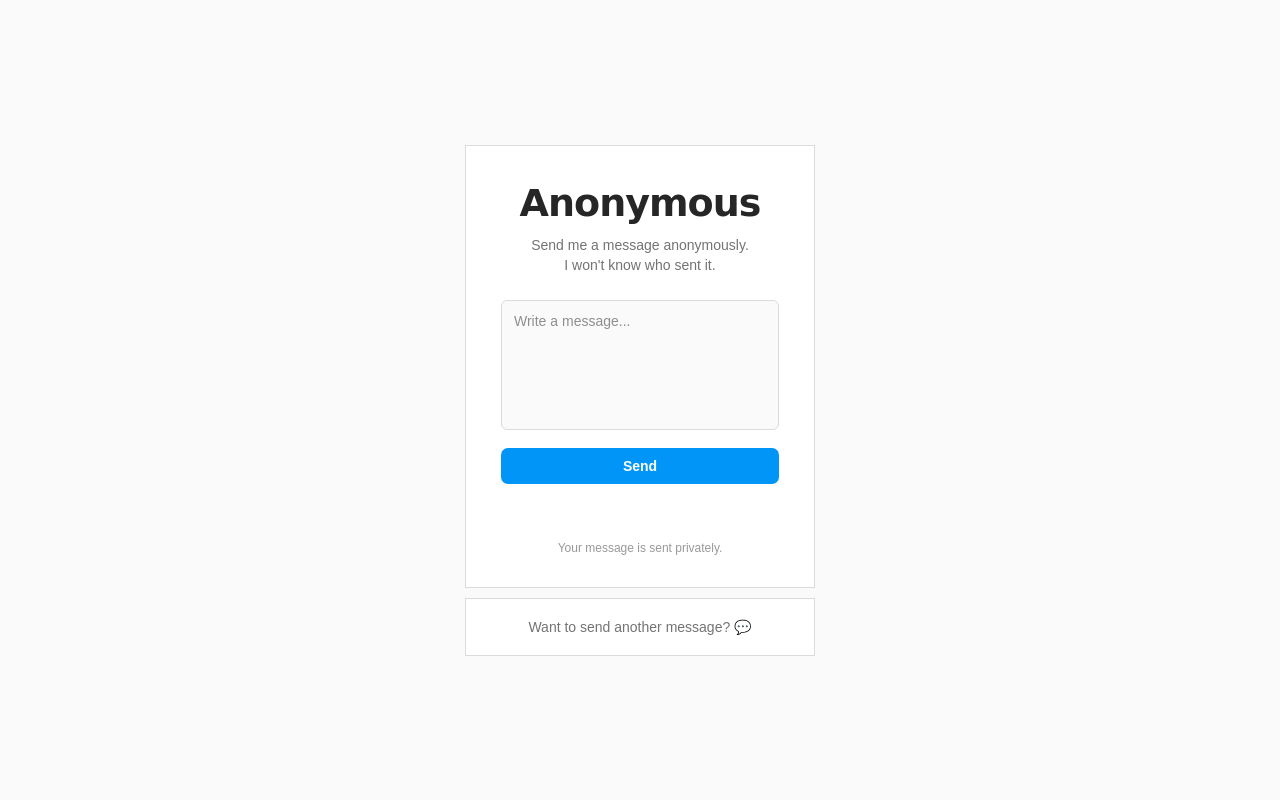
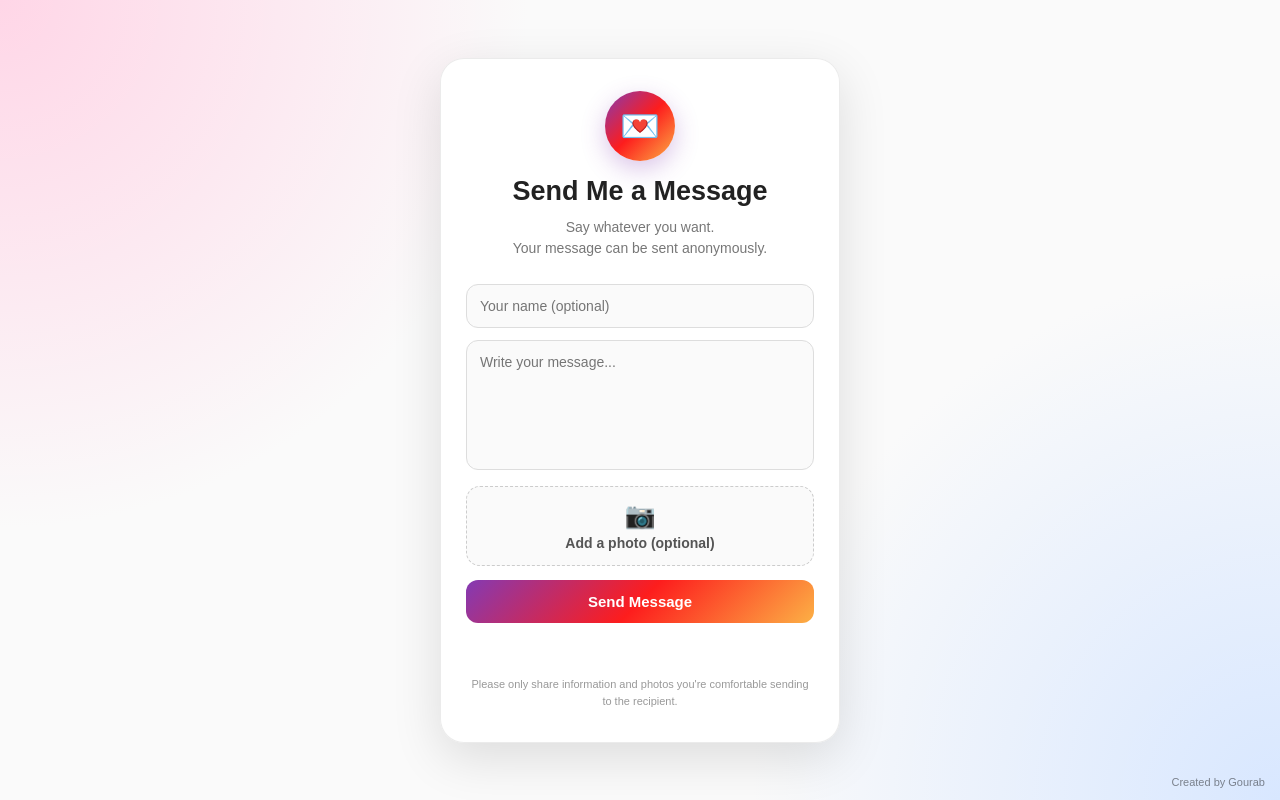
Before and after one commit to gourab-rabidas-1807/Anonymous-, a website: page index.html in a window 1280 px wide. Drawn offline with Linux system fonts and the light colour scheme.

Commit message:
Add files via upload

```diff
--- a/index.html
+++ b/index.html
@@ -14,201 +14,307 @@
     body {
       margin: 0;
       min-height: 100vh;
-      background: #fafafa;
       font-family: Arial, Helvetica, sans-serif;
+      background:
+        radial-gradient(circle at top left, #ffd6e7, transparent 35%),
+        radial-gradient(circle at bottom right, #d8e7ff, transparent 35%),
+        #fafafa;
+
       display: flex;
       justify-content: center;
       align-items: center;
-      color: #262626;
-    }
-
-    .container {
-      width: 100%;
-      max-width: 390px;
       padding: 20px;
     }
 
     .card {
-      background: white;
-      border: 1px solid #dbdbdb;
-      padding: 35px 35px 30px;
+      width: 100%;
+      max-width: 400px;
+      background: rgba(255,255,255,0.92);
+      border: 1px solid rgba(0,0,0,0.08);
+      border-radius: 24px;
+      padding: 32px 25px;
+      box-shadow: 0 15px 50px rgba(0,0,0,0.12);
       text-align: center;
     }
 
-    .logo {
-      font-family: cursive;
-      font-size: 38px;
-      font-weight: bold;
-      margin-bottom: 10px;
-      letter-spacing: -1px;
+    .icon {
+      width: 70px;
+      height: 70px;
+      margin: 0 auto 15px;
+
+      border-radius: 50%;
+
+      display: flex;
+      align-items: center;
+      justify-content: center;
+
+      font-size: 32px;
+
+      background: linear-gradient(
+        135deg,
+        #833ab4,
+        #fd1d1d,
+        #fcb045
+      );
+
+      color: white;
+      box-shadow: 0 8px 25px rgba(131,58,180,0.3);
+    }
+
+    h1 {
+      margin: 0;
+      font-size: 27px;
+      color: #222;
     }
 
     .subtitle {
-      color: #737373;
+      margin: 10px 0 25px;
+      color: #777;
       font-size: 14px;
-      line-height: 20px;
-      margin-bottom: 25px;
+      line-height: 21px;
+    }
+
+    input,
+    textarea {
+      width: 100%;
+      border: 1px solid #ddd;
+      background: #fafafa;
+      border-radius: 12px;
+      padding: 13px;
+      font-size: 14px;
+      outline: none;
+      margin-bottom: 12px;
+    }
+
+    input:focus,
+    textarea:focus {
+      border-color: #a855f7;
+      background: white;
     }
 
     textarea {
-      width: 100%;
       height: 130px;
       resize: none;
-      border: 1px solid #dbdbdb;
-      border-radius: 6px;
-      background: #fafafa;
-      padding: 12px;
-      font-size: 14px;
-      outline: none;
-      font-family: Arial, Helvetica, sans-serif;
+      font-family: inherit;
     }
 
-    textarea:focus {
-      border-color: #a8a8a8;
-      background: white;
+    .photo-box {
+      border: 1.5px dashed #ccc;
+      border-radius: 14px;
+      padding: 14px;
+      margin-bottom: 14px;
+      background: #fafafa;
     }
 
-    textarea::placeholder {
-      color: #8e8e8e;
+    .photo-label {
+      display: block;
+      cursor: pointer;
+      color: #555;
+      font-size: 14px;
+      font-weight: bold;
+    }
+
+    .photo-label span {
+      display: block;
+      font-size: 25px;
+      margin-bottom: 5px;
+    }
+
+    #photo {
+      display: none;
+    }
+
+    #preview {
+      display: none;
+      max-width: 100%;
+      max-height: 180px;
+      margin: 12px auto 0;
+      border-radius: 12px;
     }
 
     button {
       width: 100%;
-      margin-top: 14px;
-      border: none;
-      border-radius: 7px;
-      padding: 10px;
-      background: #0095f6;
+      border: 0;
+      border-radius: 12px;
+      padding: 13px;
+      font-size: 15px;
+      font-weight: bold;
       color: white;
-      font-size: 14px;
-      font-weight: bold;
       cursor: pointer;
+
+      background: linear-gradient(
+        135deg,
+        #833ab4,
+        #fd1d1d,
+        #fcb045
+      );
+
+      transition: transform .15s, opacity .15s;
     }
 
     button:active {
-      opacity: 0.7;
+      transform: scale(.97);
+      opacity: .8;
     }
 
     button:disabled {
-      opacity: 0.5;
+      opacity: .5;
       cursor: not-allowed;
     }
 
     #status {
       min-height: 20px;
-      margin: 14px 0 0;
+      margin-top: 15px;
       font-size: 13px;
     }
 
     .success {
-      color: #16883e;
+      color: #16803c;
     }
 
     .error {
       color: #d93025;
     }
 
-    .footer-card {
-      background: white;
-      border: 1px solid #dbdbdb;
-      margin-top: 10px;
-      padding: 20px;
-      text-align: center;
-      font-size: 14px;
-      color: #737373;
-    }
-
-    .small {
-      font-size: 12px;
+    .privacy {
+      margin-top: 18px;
       color: #999;
-      margin-top: 22px;
+      font-size: 11px;
       line-height: 17px;
     }
 
-    @media (max-width: 430px) {
-      body {
-        align-items: flex-start;
-        padding-top: 45px;
-      }
+    .credit {
+      position: fixed;
+      bottom: 12px;
+      right: 15px;
 
-      .container {
-        padding: 10px;
-      }
-
-      .card {
-        border: none;
-      }
-
-      .footer-card {
-        border: none;
-      }
+      font-size: 11px;
+      color: rgba(0,0,0,.45);
     }
   </style>
 </head>
 
 <body>
 
-  <div class="container">
-
   <div class="card">
 
-      <div class="logo">
-        Anonymous
+    <div class="icon">
+      💌
     </div>
 
+    <h1>Send Me a Message</h1>
+
     <div class="subtitle">
-        Send me a message anonymously.
-        <br>
-        I won't know who sent it.
+      Say whatever you want.<br>
+      Your message can be sent anonymously.
     </div>
 
     <form id="messageForm">
 
+      <input
+        type="text"
+        id="name"
+        maxlength="50"
+        placeholder="Your name (optional)"
+      >
+
       <textarea
         id="message"
-          maxlength="1000"
-          placeholder="Write a message..."
+        maxlength="2000"
+        placeholder="Write your message..."
         required
       ></textarea>
 
+      <div class="photo-box">
+
+        <label class="photo-label" for="photo">
+          <span>📷</span>
+          Add a photo (optional)
+        </label>
+
+        <input
+          type="file"
+          id="photo"
+          accept="image/*"
+          capture="environment"
+        >
+
+        <img id="preview" alt="Photo preview">
+
+      </div>
+
       <button id="sendButton" type="submit">
-          Send
+        Send Message
       </button>
 
     </form>
 
-      <p id="status"></p>
+    <div id="status"></div>
 
-      <div class="small">
-        Your message is sent privately.
+    <div class="privacy">
+      Please only share information and photos you're comfortable
+      sending to the recipient.
     </div>
 
   </div>
 
-    <div class="footer-card">
-      Want to send another message? 💬
-    </div>
-
+  <div class="credit">
+    Created by Gourab
   </div>
 
 
   <script>
 
     const form = document.getElementById("messageForm");
-    const message = document.getElementById("message");
+    const nameInput = document.getElementById("name");
+    const messageInput = document.getElementById("message");
+    const photoInput = document.getElementById("photo");
+    const preview = document.getElementById("preview");
     const button = document.getElementById("sendButton");
     const status = document.getElementById("status");
 
+
+    /* Photo preview */
+
+    photoInput.addEventListener("change", function() {
+
+      const file = this.files[0];
+
+      if (!file) {
+        preview.style.display = "none";
+        return;
+      }
+
+      if (!file.type.startsWith("image/")) {
+        alert("Please select an image.");
+        this.value = "";
+        return;
+      }
+
+      const url = URL.createObjectURL(file);
+
+      preview.src = url;
+      preview.style.display = "block";
+
+    });
+
+
+    /* Send */
 
     form.addEventListener("submit", async function(event) {
 
       event.preventDefault();
 
-      const text = message.value.trim();
+      const name = nameInput.value.trim();
+      const message = messageInput.value.trim();
+      const photo = photoInput.files[0];
 
-      if (!text) {
+
+      if (!message) {
+
         status.textContent = "Please write a message.";
         status.className = "error";
+
         return;
       }
 
@@ -220,17 +326,21 @@
 
       try {
 
+        const formData = new FormData();
+
+        formData.append("name", name);
+        formData.append("message", message);
+
+        if (photo) {
+          formData.append("photo", photo);
+        }
+
+
         const response = await fetch("/message", {
 
           method: "POST",
 
-          headers: {
-            "Content-Type": "application/json"
-          },
-
-          body: JSON.stringify({
-            message: text
-          })
+          body: formData
 
         });
 
@@ -240,28 +350,37 @@
 
         if (response.ok && data.success) {
 
-          message.value = "";
+          form.reset();
 
-          status.textContent = "Message sent!";
+          preview.src = "";
+          preview.style.display = "none";
+
+          status.textContent = "Message sent successfully! 💌";
           status.className = "success";
 
         } else {
 
-          status.textContent = "Couldn't send the message.";
+          status.textContent =
+            data.error || "Couldn't send the message.";
+
           status.className = "error";
 
         }
 
       } catch (error) {
 
-        status.textContent = "Something went wrong. Try again.";
+        console.error(error);
+
+        status.textContent =
+          "Something went wrong. Please try again.";
+
         status.className = "error";
 
       }
 
 
       button.disabled = false;
-      button.textContent = "Send";
+      button.textContent = "Send Message";
 
     });
 
```
Lines whose indentation alone changed are shown as unchanged.
